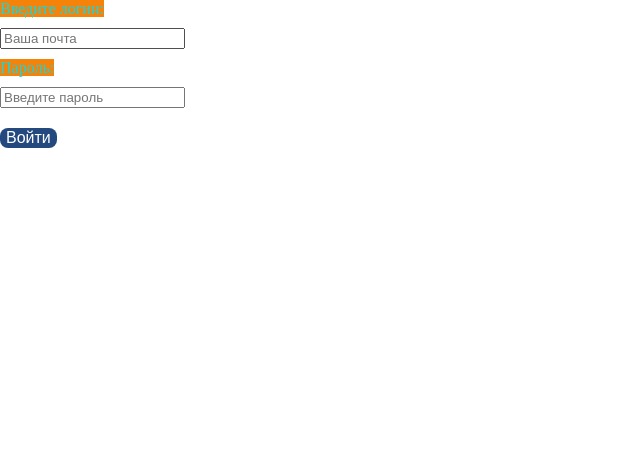
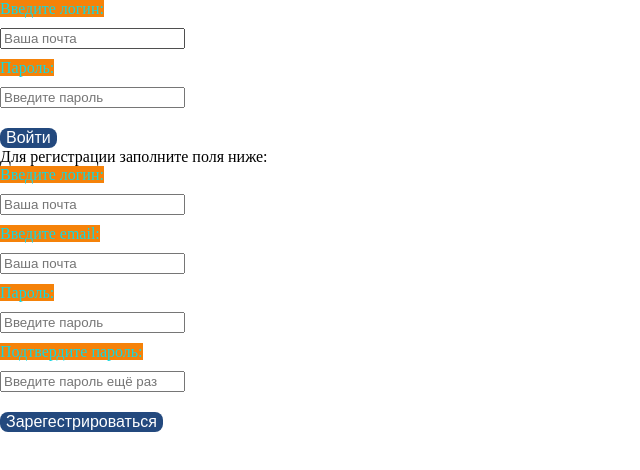
Before and after one commit to Alexandr-Dudarin/--------------------------, a plain HTML site: page index.html in a window 1280 px wide. Shown: the whole page, without its empty margins (0-640 px from the left). Drawn offline with Linux system fonts and the light colour scheme.

Commit message:
Начало добавления формы регистрации

```diff
--- a/index.html
+++ b/index.html
@@ -40,5 +40,66 @@
 Войти
 </button>
 </form>
+
+<form method="post" action="/login">
+
+<div>Для регистрации заполните поля ниже:</div>
+
+<label>
+
+  <span>Введите логин:</span>
+
+  <input
+  type="text"
+  name="login"
+  placeholder="Ваша почта"
+  minlength="5"
+  maxlength="10"
+  />
+</label>
+
+<label>
+
+  <span>Введите email:</span>
+
+  <input
+  type="email"
+  name="login"
+  placeholder="Ваша почта"
+  minlength="5"
+  />
+</label>
+
+<label>
+
+  <span>Пароль:</span>
+
+  <input
+  type="password"
+  name="password"
+  placeholder="Введите пароль"
+  minlength="5"
+  maxlength="10"
+  />
+</label>
+
+<label>
+
+  <span>Подтвердите пароль:</span>
+
+  <input
+  type="password"
+  name="password"
+  placeholder="Введите пароль ещё раз"
+  minlength="5"
+  maxlength="10"
+  />
+</label>
+
+
+<button type="submit">
+  Зарегестрироваться
+  </button>
+</form>
     </body>
 </html>
```
